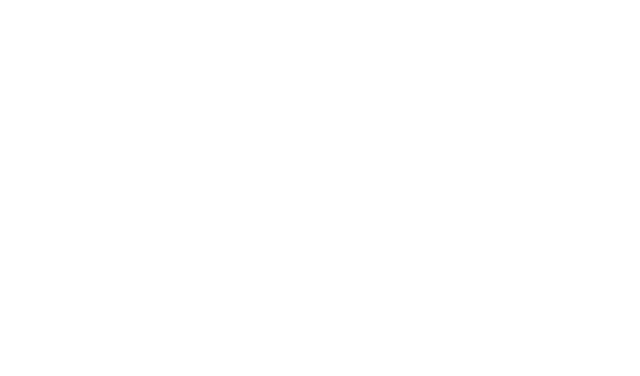
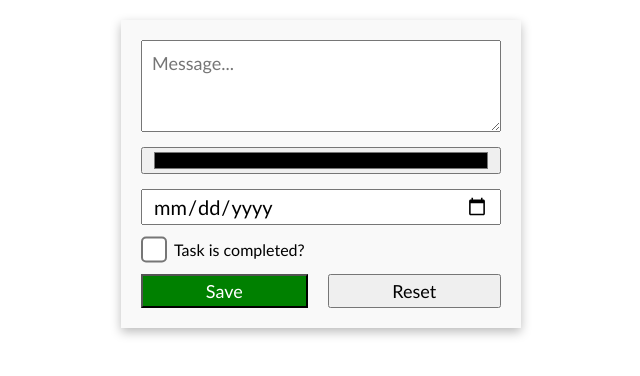
Before and after one commit to front-end-by-rimantas/29a-grupe-todo, a website: page index.html in a window 1280 px wide. Shown: the whole page, without its empty margins (319-959 px from the left). Drawn offline with Linux system fonts and the light colour scheme.

Commit message:
Form style

```diff
--- /dev/null
+++ b/css/components/form.css
@@ -0,0 +1,44 @@
+.form {
+  display: flex;
+  width: 400px;
+  max-width: 90%;
+  flex-direction: column;
+  gap: 15px;
+  background-color: #f9f9f9;
+  padding: 20px;
+  box-shadow: 0 4px 10px #0004;
+}
+.form > .form-row {
+  display: flex;
+  gap: 20px;
+}
+.form > .form-row > textarea {
+  width: 100%;
+  min-height: 92px;
+  max-height: 260px;
+  resize: vertical;
+  line-height: 24px;
+  font-size: 18px;
+  padding: 10px;
+}
+.form > .form-row > input {
+  width: 100%;
+  padding: 0 10px;
+  line-height: 30px;
+  font-size: 20px;
+}
+.form > .form-row > input[type='checkbox'] {
+  width: auto;
+  transform: scale(2);
+  transform-origin: left;
+}
+.form > .form-row > button {
+  flex-grow: 1;
+  padding: 5px 20px;
+  line-height: 20px;
+  font-size: 18px;
+}
+.form > .form-row > button.save {
+  background-color: green;
+  color: #fff;
+}
--- a/css/main.css
+++ b/css/main.css
@@ -5,6 +5,12 @@
 /* 3rd-party */
 
 /* components */
+@import './components/form.css';
 @import './components/todo.css';
 
 /* CUSTOM STYLE BELOW THIS COMMENT LINE */
+body {
+  display: flex;
+  justify-content: center;
+  padding: 20px;
+}
--- a/index.html
+++ b/index.html
@@ -11,6 +11,35 @@
 
 <body>
 
+    <form class="form">
+        <div class="form-row">
+            <textarea placeholder="Message..."></textarea>
+        </div>
+        <div class="form-row">
+            <input type="color">
+        </div>
+        <div class="form-row">
+            <input type="date">
+        </div>
+        <div class="form-row">
+            <input type="checkbox"><span>Task is completed?</span>
+        </div>
+        <div class="form-row">
+            <button class="save" type="submit">Save</button>
+            <button type="reset">Reset</button>
+        </div>
+    </form>
+
 </body>
 
 </html>
+
+<!--
+
+TODO:
+- ka daryti?
+- color
+- deadline
+- atlikas/neatliktas (checkbox)
+
+ -->
```
